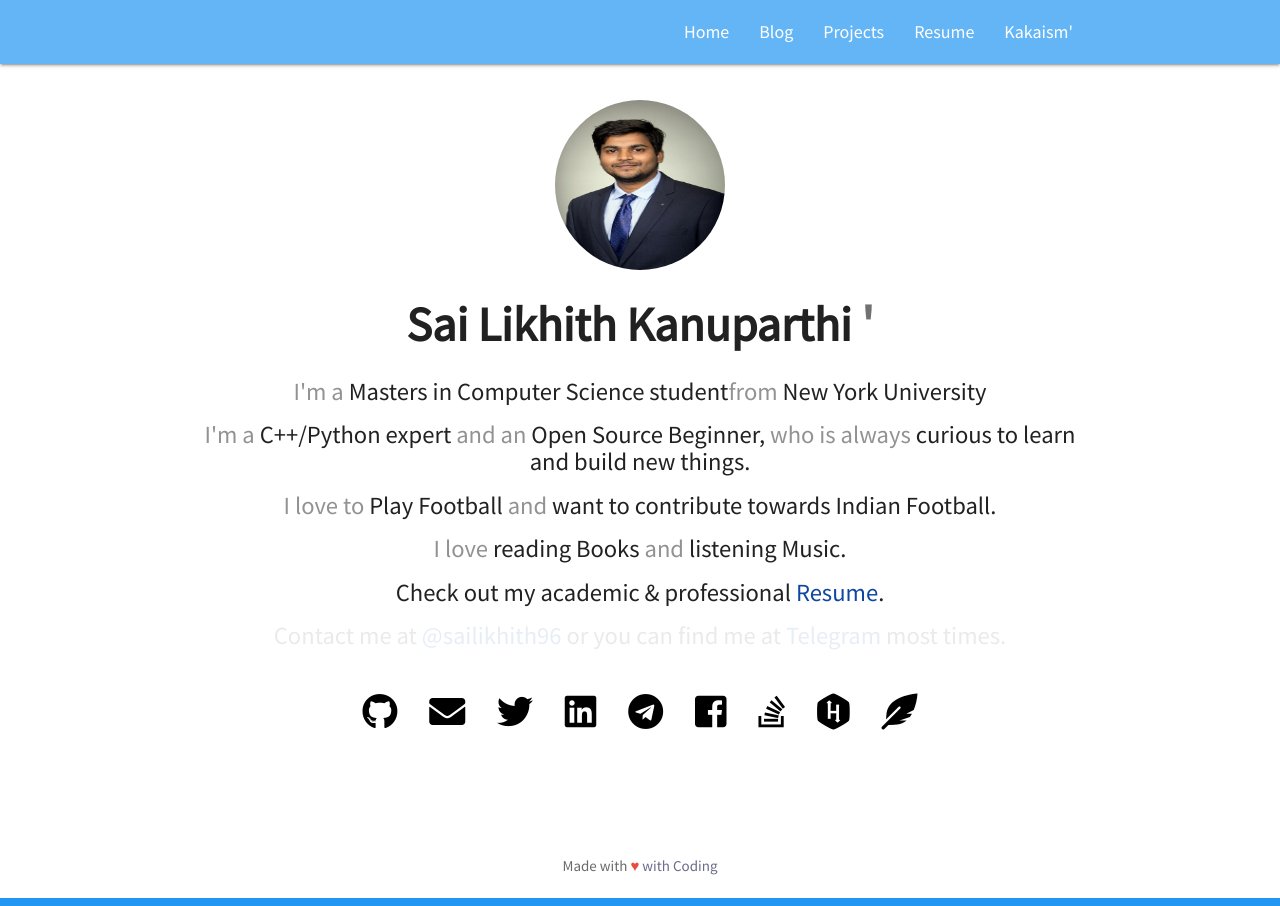
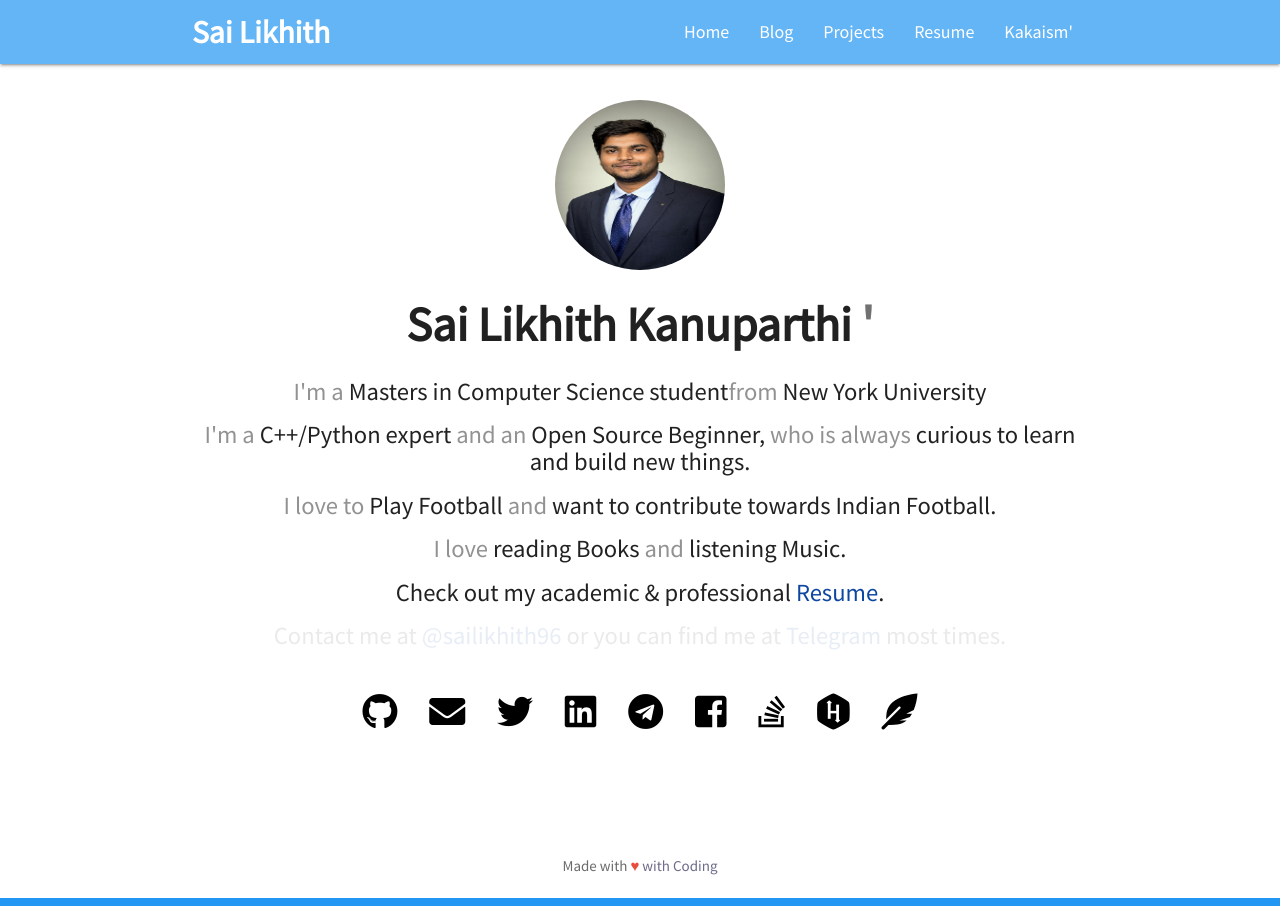
Before and after one commit to SaiLikhith7/Mywebsite, a Jekyll site: the page built from index.html, in a window 1280 px wide. Built offline with Jekyll 4.4.1, drawn with Linux system fonts in a browser that asks for light colours; nearby versions of some CDN libraries.

Commit message:
Update header.html

```diff
--- a/_includes/header.html
+++ b/_includes/header.html
@@ -3,7 +3,7 @@
                  <nav class = "blue lighten-2">
                   <div class="container">
                    <div class="nav-wrapper">
-                     <a href="/" class="brand-logo" style="font-weight: bold;"></a>
+                     <a href="/" class="brand-logo" style="font-weight: bold;">Sai Likhith</a>
                      <a href="#" data-target="mobile-demo" class="sidenav-trigger"><i class="material-icons" >menu</i></a>
                      <ul class="right hide-on-med-and-down " id = "navList">
                         <li class="hoverable"><a href="/" style="font-size:18px">Home</a></li>
```
